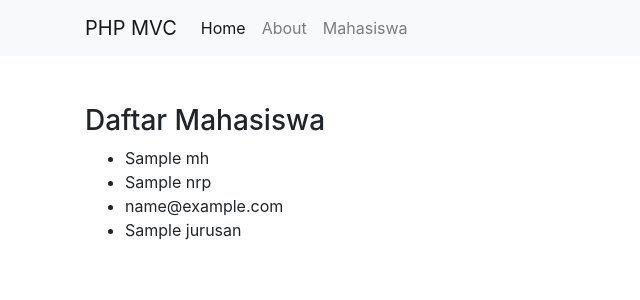
After one commit to IchlasulAl/rekweb-tugas-3, a PHP site: the page made by phpmvc/app/views/mahasiswa/index.php in a window 1280 px wide. The commit adds this page. Shown: the top 300 px of the page, without its empty margins (0-640 px from the left). Run offline with PHP 8.4, Linux system fonts and the light colour scheme; the template is opened without the code that fills it: most values are stand-ins (such as "Sample title", 1, 10 or a date in 2020); some libraries are stand-ins or nearby versions.

Commit message:
menyambungkan DB dengan model yang ada di php mvc dan menampilkan data

```diff
--- a/phpmvc/app/controllers/Home.php
+++ b/phpmvc/app/controllers/Home.php
@@ -5,7 +5,7 @@ class Home extends Controller {
         $data['judul']= 'Home';
         $data['nama']= $this->model('User_model')->getUser();
         $this->view('templates/header',$data);
-        $this->view('home/index');
+        $this->view('home/index',$data);
         $this->view('templates/footer');
     }
 }
--- a/phpmvc/app/views/home/index.php
+++ b/phpmvc/app/views/home/index.php
@@ -2,7 +2,7 @@
 
     <div class="jumbotron mt-4">
     <h1 class="display-4">Selamat datang di web saya</h1>
-    <p class="lead">This is a simple hero unit, a simple jumbotron-style component for calling extra attention to featured content or information.</p>
+    <p class="lead">hallo <?= $data['nama']; ?> </p>
     <hr class="my-4">
     <p>It uses utility classes for typography and spacing to space content out within the larger container.</p>
     <a class="btn btn-primary btn-lg" href="#" role="button">Learn more</a>
--- /dev/null
+++ b/phpmvc/app/views/mahasiswa/index.php
@@ -0,0 +1,20 @@
+<div class="container mt-5">
+
+    <div class="row">
+        <div class="col-6">
+            <h3>Daftar Mahasiswa</h3>
+                <?php foreach($data['mhs'] as $mhs): ?>
+                    <ul>
+                        <li><?= $mhs['nama'];?></li>
+                        <li><?= $mhs['nrp'];?></li>
+                        <li><?= $mhs['email'];?></li>
+                        <li><?= $mhs['jurusan'];?></li>
+                    </ul>
+                <?php endforeach;?>
+
+
+
+
+        </div>
+    </div>
+</div>
--- a/phpmvc/app/views/templates/header.php
+++ b/phpmvc/app/views/templates/header.php
@@ -19,6 +19,7 @@
     <div class="navbar-nav">
       <a class="nav-item nav-link active" href="<?= BASEURL?>">Home <span class="sr-only">(current)</span></a>
       <a class="nav-item nav-link" href="<?= BASEURL?>/about">About</a>
+      <a class="nav-item nav-link" href="<?= BASEURL?>/mahasiswa">Mahasiswa</a>
     </div>
   </div>
   </div>
```
Also changed, not shown: phpmvc/app/controllers/Mahasiswa.php (added, +13 -0 lines), phpmvc/app/core/Controller.php (+7 -0 lines), phpmvc/app/models/Mahasiswa_model.php (added, +40 -0 lines), phpmvc/app/models/User_model.php (added, +9 -0 lines).
